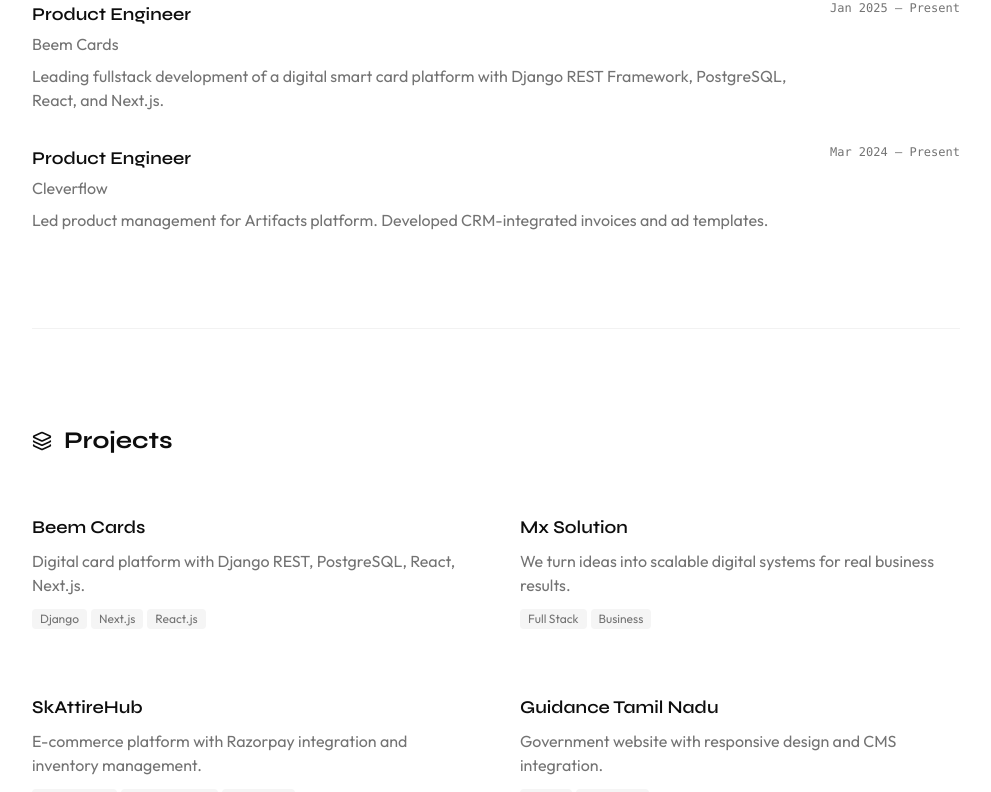
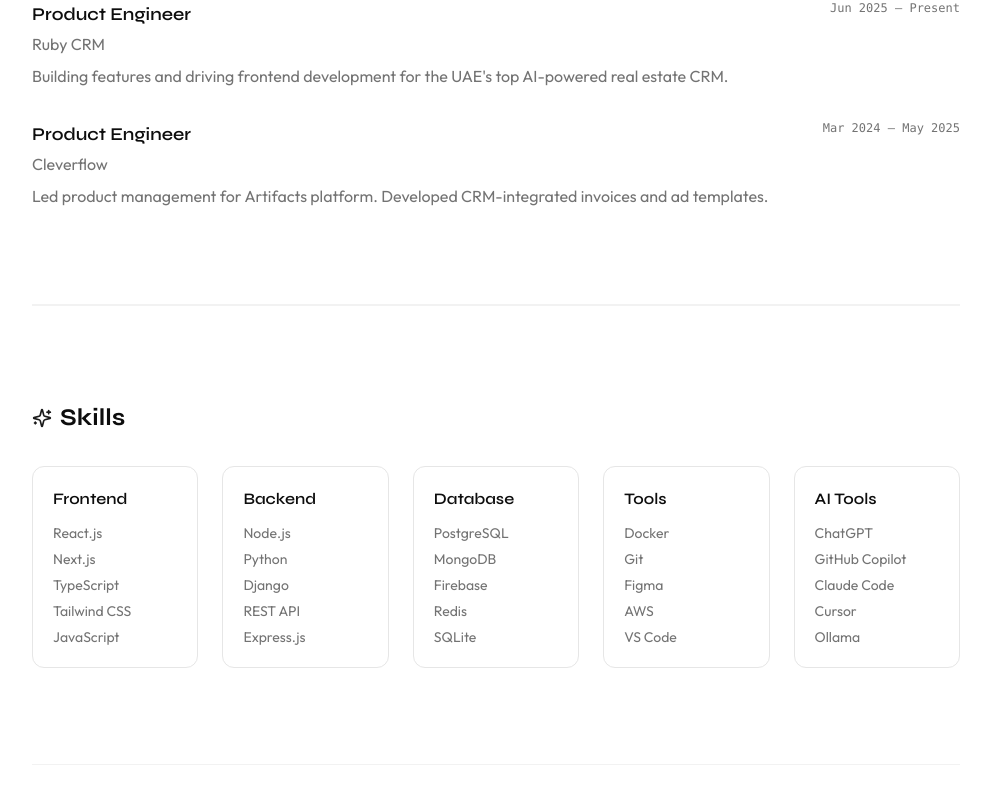
Before and after one commit to mustafalanewala/M-Portfolio, a Next.js app: page / in a window 1280 px wide. Shown: the part 1180-1972 px from the top of the page, without its empty margins (144-1135 px from the left). Built offline with nearby package versions, Linux system fonts and the light colour scheme.

Commit message:
refactor: clean up imports, enhance component structure, and update experience and portfolio details

```diff
--- a/src/app/page.tsx
+++ b/src/app/page.tsx
@@ -1,18 +1,18 @@
 "use client"
 
-import Navigation from "@/components/Navigation";
-import Hero from "@/components/Hero";
-import About from "@/components/About";
-import Experience from "@/components/Experience";
-import Portfolio from "@/components/Portfolio";
-import Skills from "@/components/Skills";
-import Contact from "@/components/Contact";
-import Footer from "@/components/Footer";
-import SectionDivider from "@/components/SectionDivider";
-import useLenis from "@/hooks/useLenis";
+import Navigation from "@/components/Navigation"
+import Hero from "@/components/Hero"
+import About from "@/components/About"
+import Experience from "@/components/Experience"
+// import Portfolio from "@/components/Portfolio"
+import Skills from "@/components/Skills"
+import Contact from "@/components/Contact"
+import Footer from "@/components/Footer"
+import SectionDivider from "@/components/SectionDivider"
+import useLenis from "@/hooks/useLenis"
 
 export default function Home() {
-  useLenis();
+  useLenis()
 
   return (
     <div className="min-h-screen bg-background">
@@ -24,7 +24,7 @@ export default function Home() {
         <SectionDivider />
         <Experience />
         <SectionDivider />
-        <Portfolio />
+        {/* <Portfolio /> */}
         <SectionDivider />
         <Skills />
         <SectionDivider />
@@ -32,5 +32,5 @@ export default function Home() {
       </main>
       <Footer />
     </div>
-  );
+  )
 }
--- a/src/components/Experience.tsx
+++ b/src/components/Experience.tsx
@@ -1,9 +1,9 @@
-import { motion } from "framer-motion";
-import { useInView } from "framer-motion";
-import { ArrowUpRight, Briefcase } from "lucide-react";
-import { useRef } from "react";
+import { motion } from "framer-motion"
+import { useInView } from "framer-motion"
+import { ArrowUpRight, Briefcase } from "lucide-react"
+import { useRef } from "react"
 
-const BriefcaseIcon = () => <Briefcase className="w-5 h-5" />;
+const BriefcaseIcon = () => <Briefcase className="w-5 h-5" />
 
 const experiences = [
   {
@@ -16,24 +16,25 @@ const experiences = [
   },
   {
     title: "Product Engineer",
-    company: "Beem Cards",
-    period: "Jan 2025 – Present",
+    company: "Ruby CRM",
+    period: "Jun 2025 – Present",
     description:
-      "Leading fullstack development of a digital smart card platform with Django REST Framework, PostgreSQL, React, and Next.js.",
-    link: "https://beem.cards",
+      "Building features and driving frontend development for the UAE's top AI-powered real estate CRM.",
+    link: "https://www.rubycrm.ai",
   },
   {
     title: "Product Engineer",
     company: "Cleverflow",
-    period: "Mar 2024 – Present",
-    description: "Led product management for Artifacts platform. Developed CRM-integrated invoices and ad templates.",
+    period: "Mar 2024 – May 2025",
+    description:
+      "Led product management for Artifacts platform. Developed CRM-integrated invoices and ad templates.",
     link: "https://cleverflow.com",
   },
-];
+]
 
 const Experience = () => {
-  const ref = useRef(null);
-  const isInView = useInView(ref, { once: true, margin: "-100px" });
+  const ref = useRef(null)
+  const isInView = useInView(ref, { once: true, margin: "-100px" })
 
   return (
     <section id="experience" className="section-container" ref={ref}>
@@ -65,7 +66,9 @@ const Experience = () => {
               <div className="flex flex-col sm:flex-row sm:items-start sm:justify-between gap-1 sm:gap-4">
                 <div className="flex-1">
                   <div className="flex items-center gap-2 mb-1">
-                    <h3 className="font-semibold text-base sm:text-lg">{exp.title}</h3>
+                    <h3 className="font-semibold text-base sm:text-lg">
+                      {exp.title}
+                    </h3>
                     {exp.link && (
                       <a
                         href={exp.link}
@@ -77,8 +80,12 @@ const Experience = () => {
                       </a>
                     )}
                   </div>
-                  <p className="text-muted-foreground text-sm sm:text-base mb-2">{exp.company}</p>
-                  <p className="text-muted-foreground text-sm sm:text-base leading-relaxed">{exp.description}</p>
+                  <p className="text-muted-foreground text-sm sm:text-base mb-2">
+                    {exp.company}
+                  </p>
+                  <p className="text-muted-foreground text-sm sm:text-base leading-relaxed">
+                    {exp.description}
+                  </p>
                 </div>
                 <span className="text-xs font-mono text-muted-foreground shrink-0 order-first sm:order-last">
                   {exp.period}
@@ -89,7 +96,7 @@ const Experience = () => {
         </div>
       </motion.div>
     </section>
-  );
-};
+  )
+}
 
-export default Experience;
+export default Experience
--- a/src/components/Portfolio.tsx
+++ b/src/components/Portfolio.tsx
@@ -1,39 +1,29 @@
-import { motion } from "framer-motion";
-import { useInView } from "framer-motion";
-import { useRef } from "react";
-import { Layers } from "lucide-react";
+import { motion } from "framer-motion"
+import { useInView } from "framer-motion"
+import { useRef } from "react"
+import { Layers } from "lucide-react"
 
-const LayersIcon = () => <Layers className="w-5 h-5" />;
+const LayersIcon = () => <Layers className="w-5 h-5" />
 
 const projects = [
   {
     title: "Beem Cards",
-    description: "Digital card platform with Django REST, PostgreSQL, React, Next.js.",
+    description:
+      "Digital card platform with Django REST, PostgreSQL, React, Next.js.",
     link: "https://beem.cards/",
     tags: ["Django", "Next.js", "React.js"],
   },
   {
-    title: "Mx Solution",
-    description: "We turn ideas into scalable digital systems for real business results.",
-    link: "https://www.mxsolution.in/",
-    tags: ["Full Stack", "Business"],
-  },
-  {
     title: "SkAttireHub",
-    description: "E-commerce platform with Razorpay integration and inventory management.",
+    description:
+      "E-commerce platform with Razorpay integration and inventory management.",
     link: "https://www.skattirehub.in/",
     tags: ["E-commerce", "Woocommerce", "Wordpress"],
   },
   {
     title: "Guidance Tamil Nadu",
-    description: "Government website with responsive design and CMS integration.",
-    link: "https://guidancetamilnadu.vercel.app/",
-    tags: ["Next.js", "TypeScript"],
-  },
-  {
-    title: "Howdy Chats",
-    description: "Landing website for a social app with WhatsApp and Instagram features.",
-    link: "https://howdy-chats.vercel.app/",
+    description: "Official investment portal for Guidance Tamil Nadu.",
+    link: "https://investingintamilnadu.com//",
     tags: ["Next.js", "TypeScript"],
   },
   {
@@ -42,11 +32,11 @@ const projects = [
     link: "https://mubarakcollection.in/",
     tags: ["E-commerce", "Next.js", "TypeScript"],
   },
-];
+]
 
 const Portfolio = () => {
-  const ref = useRef(null);
-  const isInView = useInView(ref, { once: true, margin: "-100px" });
+  const ref = useRef(null)
+  const isInView = useInView(ref, { once: true, margin: "-100px" })
 
   return (
     <section id="portfolio" className="section-container" ref={ref}>
@@ -80,7 +70,9 @@ const Portfolio = () => {
             >
               <div className="flex-1 min-w-0">
                 <div className="flex items-center gap-2 mb-2">
-                  <h3 className="font-semibold text-base sm:text-lg">{project.title}</h3>
+                  <h3 className="font-semibold text-base sm:text-lg">
+                    {project.title}
+                  </h3>
                   <motion.span
                     initial={{ opacity: 0, x: -5 }}
                     whileHover={{ opacity: 1, x: 0 }}
@@ -119,7 +111,7 @@ const Portfolio = () => {
         </div>
       </motion.div>
     </section>
-  );
-};
+  )
+}
 
-export default Portfolio;
+export default Portfolio
--- a/src/components/Skills.tsx
+++ b/src/components/Skills.tsx
@@ -1,20 +1,23 @@
-import { motion } from "framer-motion";
-import { useInView } from "framer-motion";
-import { useRef } from "react";
-import { Sparkles } from "lucide-react";
+"use client"
 
-const SparkleIcon = () => <Sparkles className="w-5 h-5" />;
+import { motion } from "framer-motion"
+import { useInView } from "framer-motion"
+import { useRef } from "react"
+import { Sparkles } from "lucide-react"
+
+const SparkleIcon = () => <Sparkles className="w-5 h-5 text-primary" />
 
 const skills = {
-  Frontend: ["React.js", "Next.js", "TypeScript", "Tailwind CSS"],
-  Backend: ["Node.js", "Python", "Django", "REST API"],
-  Database: ["PostgreSQL", "MongoDB", "Firebase", "Redis"],
-  Tools: ["Docker", "Git", "Figma", "AWS"],
-};
+  Frontend: ["React.js", "Next.js", "TypeScript", "Tailwind CSS", "JavaScript"],
+  Backend: ["Node.js", "Python", "Django", "REST API", "Express.js"],
+  Database: ["PostgreSQL", "MongoDB", "Firebase", "Redis", "SQLite"],
+  Tools: ["Docker", "Git", "Figma", "AWS", "VS Code"],
+  "AI Tools": ["ChatGPT", "GitHub Copilot", "Claude Code", "Cursor", "Ollama"],
+}
 
 const Skills = () => {
-  const ref = useRef(null);
-  const isInView = useInView(ref, { once: true, margin: "-100px" });
+  const ref = useRef(null)
+  const isInView = useInView(ref, { once: true, margin: "-100px" })
 
   return (
     <section id="skills" className="section-container" ref={ref}>
@@ -24,7 +27,7 @@ const Skills = () => {
         transition={{ duration: 0.5 }}
       >
         <motion.h2
-          className="section-title"
+          className="section-title flex items-center gap-2 mb-8"
           initial={{ opacity: 0, x: -20 }}
           animate={isInView ? { opacity: 1, x: 0 } : {}}
           transition={{ duration: 0.5, delay: 0.1 }}
@@ -33,24 +36,35 @@ const Skills = () => {
           Skills
         </motion.h2>
 
-        <div className="grid grid-cols-2 md:grid-cols-4 gap-6 sm:gap-8">
+        {/* 1 Column on mobile, 5 on desktop */}
+        <div className="grid grid-cols-1 md:grid-cols-5 gap-4 md:gap-6">
           {Object.entries(skills).map(([category, items], categoryIndex) => (
             <motion.div
               key={category}
+              className="rounded-xl border border-border p-4 md:p-5 transition-colors hover:border-primary/40"
               initial={{ opacity: 0, y: 20 }}
               animate={isInView ? { opacity: 1, y: 0 } : {}}
               transition={{ duration: 0.4, delay: 0.2 + categoryIndex * 0.1 }}
             >
-              <h3 className="font-semibold text-sm sm:text-base mb-2 sm:mb-3">{category}</h3>
-              <ul className="space-y-1 sm:space-y-1.5">
+              <h3 className="font-semibold text-sm sm:text-base mb-3 text-foreground">
+                {category}
+              </h3>
+
+              {/* Mobile: flex-wrap + gap-2 sits them side-by-side
+                Desktop: md:flex-col keeps your original vertical list
+              */}
+              <ul className="flex flex-wrap md:flex-col gap-x-3 gap-y-1.5 md:gap-y-1.5">
                 {items.map((skill, skillIndex) => (
                   <motion.li
                     key={skill}
-                    className="text-sm sm:text-base text-muted-foreground"
+                    className="text-sm text-muted-foreground whitespace-nowrap"
                     initial={{ opacity: 0, x: -10 }}
                     animate={isInView ? { opacity: 1, x: 0 } : {}}
-                    transition={{ duration: 0.3, delay: 0.3 + categoryIndex * 0.1 + skillIndex * 0.05 }}
-                    whileHover={{ x: 2, color: "hsl(var(--foreground))" }}
+                    transition={{
+                      duration: 0.3,
+                      delay: 0.3 + categoryIndex * 0.1 + skillIndex * 0.05,
+                    }}
+                    whileHover={{ x: 3, color: "hsl(var(--foreground))" }}
                   >
                     {skill}
                   </motion.li>
@@ -61,7 +75,7 @@ const Skills = () => {
         </div>
       </motion.div>
     </section>
-  );
-};
+  )
+}
 
-export default Skills;
+export default Skills
```
